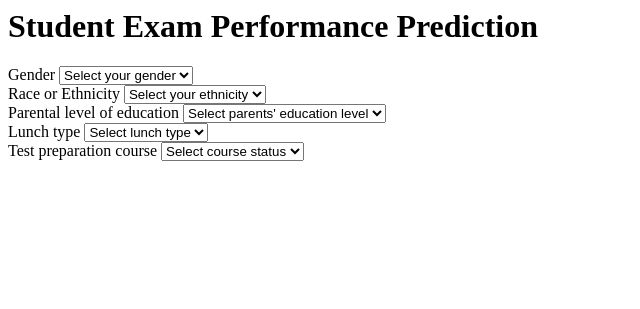
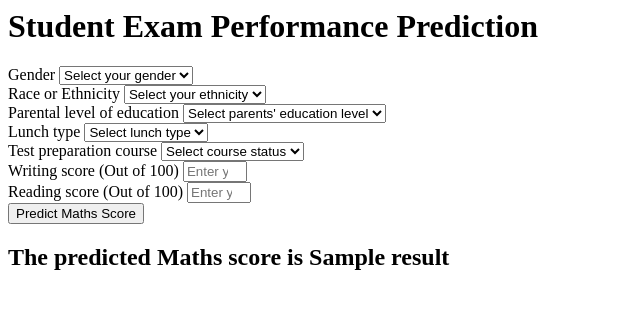
Before and after one commit to RamakanthSharma/myFirstMLproject, a Flask app: template templates/home.html in a window 1280 px wide. Shown: the top 309 px of the page, without its empty margins (0-640 px from the left). Run offline with Flask 3, Linux system fonts and the light colour scheme; the template is opened without the code that fills it: most values are stand-ins (such as "Sample title", 1, 10 or a date in 2020).

Commit message:
Predict pipeline

```diff
--- a/app.py
+++ b/app.py
@@ -2,7 +2,7 @@ from flask import Flask, request, render_template
 import numpy as np
 import pandas as pd
 
-from sklearn.preprocessing import StandardScaler
+from src.pipelines.predict_pipeline import customData, predictPipeline
 
 app=Flask(__name__)
 
@@ -16,7 +16,22 @@ def predict_data():
     if request.method=="GET":
         return render_template('home.html')
     else:
-        pass
+        data = customData(
+            gender = request.form.get('gender'),
+            race_ethnicity = request.form.get('race_ethnicity'),
+            parental_level_of_education = request.form.get("parental_level_of_education"),
+            lunch = request.form.get("lunch"),
+            test_preparation_course = request.form.get("test_preparation_course"),
+            writing_score = float(request.form.get("writing_score")),
+            reading_score = float(request.form.get("reading_score"))
+        )
+
+        pred_df = data.get_data_as_dataframe()
+        print(pred_df)
+
+        predict_pipeline = predictPipeline()
+        result = predict_pipeline.predict(pred_df)
+        return render_template('home.html', result=result[0])
 
 
 if __name__=="__main__":
--- a/templates/home.html
+++ b/templates/home.html
@@ -15,7 +15,7 @@
         </div>
         <div class="mb-3">
             <label class="form-label">Race or Ethnicity</label>
-            <select class="form-control" name="ethnicity" placeholder="Enter your ethnicity" required>
+            <select class="form-control" name="race_ethnicity" placeholder="Enter your ethnicity" required>
                 <option class="placeholder" selected disabled value="">Select your ethnicity</option>
                 <option value="group A">Group A</option>
                 <option value="group B">Group B</option>
@@ -54,7 +54,23 @@
                 <option value="completed">Completed</option>
             </select>
         </div>
+        <div class="mb-3">
+            <label class="form-label">Writing score (Out of 100)</label>
+            <input class="form-control" type="number" name="writing_score"
+                    placeholder="Enter your writing score" min="0" max="100" />
+        </div>
+        <div class="mb-3">
+            <label class="form-label">Reading score (Out of 100)</label>
+            <input class="form-control" type="number" name="reading_score"
+            placeholder="Enter your reading score" min="0" max="100" />
+        </div>
+        <div class="mb-3">
+            <input class="btn btn-primary" type="submit" value="Predict Maths Score" required />
+        </div>
     </form>
+    <h2>
+        The predicted Maths score is {{result}}
+    </h2>
 </div>
 </body>
 </html>
```
Also changed, not shown: src/pipelines/predict_pipeline.py (+45 -0 lines), src/utils.py (+8 -0 lines).
